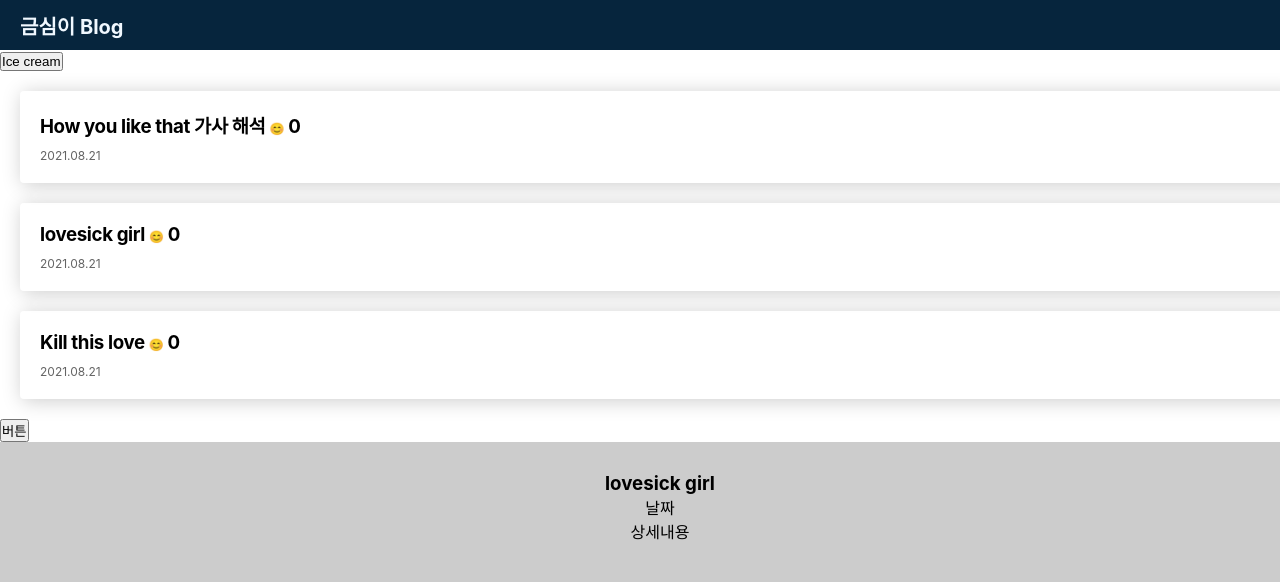
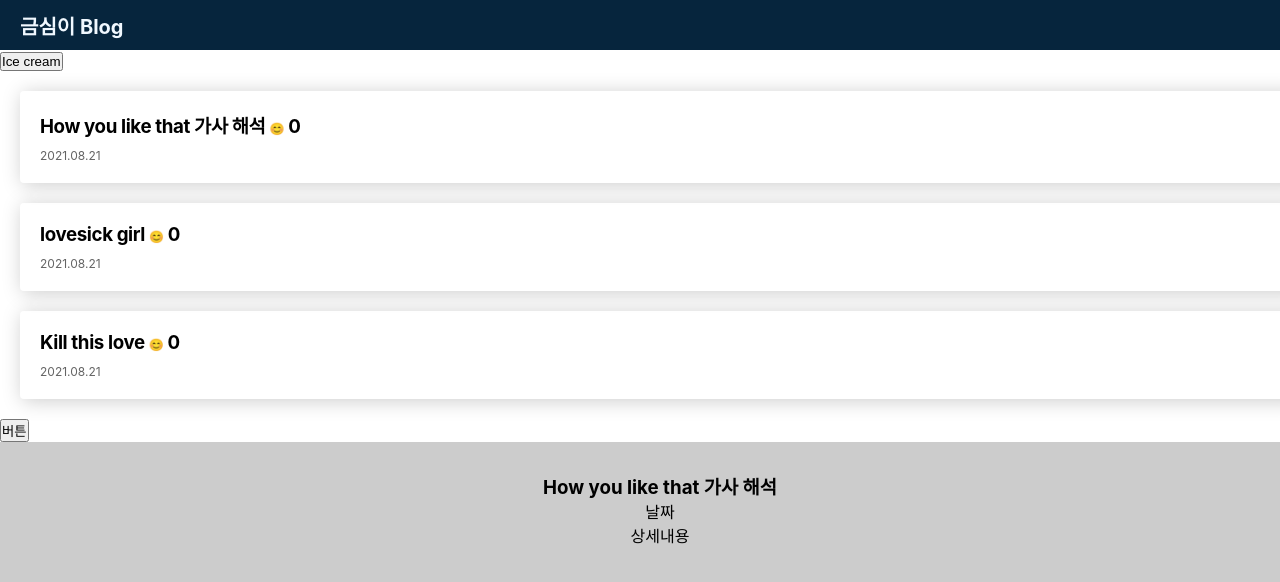
Before and after one commit to simigeum/blog, a React (Create React App) app: page / in a window 1280 px wide. Both pictures are taken after a click on the button "버튼". Shown: the top 582 px of the page. Built offline with nearby package versions, Linux system fonts and the light colour scheme.

Commit message:
🎯 UI creation pattern : Props

```diff
--- a/src/App.js
+++ b/src/App.js
@@ -7,6 +7,7 @@ function App() {
 let [postName, postNamefunction] = useState( ['How you like that 가사 해석', 'lovesick girl' , 'Kill this love'] );
 let [like, likePlus] = useState(0);
 let [modal, modalfunction] = useState(false);
+let [postNum, postNumFunction] = useState(0);
 
 function postNameChange (){
   var newArray = [...postName];
@@ -20,7 +21,7 @@ function postList(){
   for (var i = 0; i < 3; i++){
     newArray.push(
       <li className="post-item">
-        <h3 onClick={ () => { modalfunction(!modal) } }> 글제목 <span onClick={ () => { likePlus(like + 1) } }>😊</span> {like} </h3>
+        <h3 onClick={ () => { postNumFunction(i) } }> 글제목 <span onClick={ () => { likePlus(like + 1) } }>😊</span> {like} </h3>
         <span>2021.08.21</span>
       </li>
     );
@@ -37,10 +38,10 @@ function postList(){
       <button type="button" onClick={ postNameChange }>Ice cream</button>
       <ol className="post-list">
       {
-        postName.map((title)=>{
+        postName.map((title, i)=>{
           return(
             <li className="post-item">
-              <h3 onClick={ () => { modalfunction(!modal) } }>{ title }  <span onClick={ () => { likePlus(like + 1) } }>😊</span> {like} </h3>
+              <h3 onClick={ () => {  postNumFunction(i) } }> { title } <span onClick={ () => { likePlus(like + 1) } }>😊</span> {like} </h3>
               <span>2021.08.21</span>
             </li>
           )
@@ -58,7 +59,7 @@ function postList(){
 
 {
   modal === true
-  ? <Modal postName={postName}></Modal>
+  ? <Modal postName={postName} postNum={postNum}></Modal>
   : null
 }
 
@@ -69,7 +70,7 @@ function postList(){
 function Modal(props){
   return (
     <div className="modal">
-      <h3> { props.postName[1] }</h3>
+      <h3> { props.postName[props.postNum] }</h3>
       <p>날짜</p>
       <p>상세내용</p>
     </div>
```
